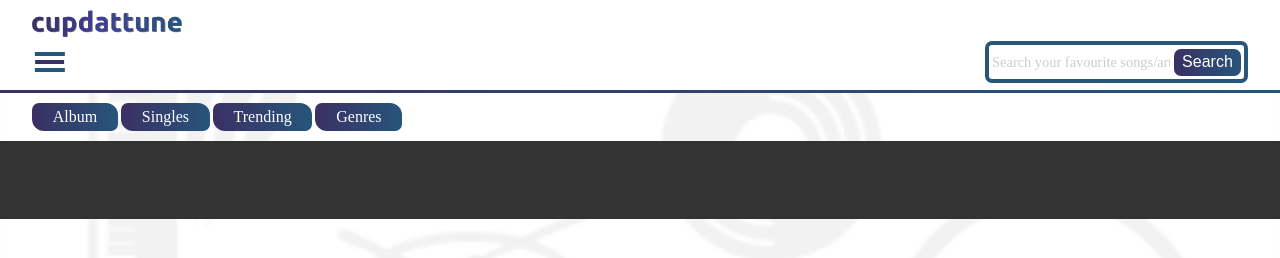
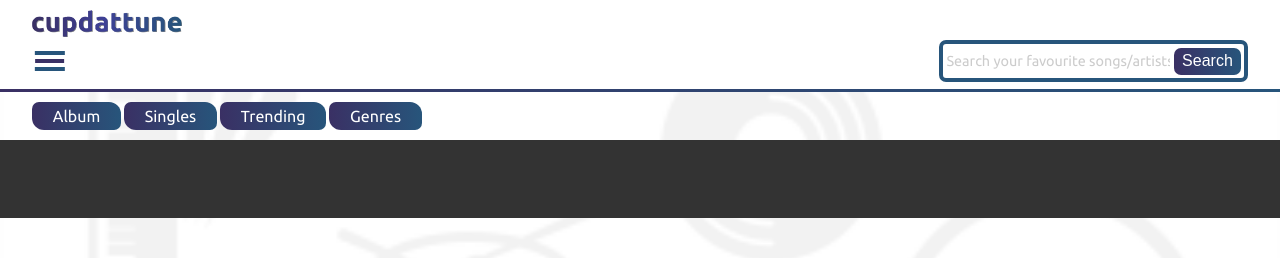
Before and after one commit to jossyboy2580/cupdattuneweb, a plain HTML site: page index.html in a window 1280 px wide. Drawn offline with Linux system fonts and the light colour scheme.

Commit message:
i added the url for ubuntu google fonts

```diff
--- a/assets/css/main.css
+++ b/assets/css/main.css
@@ -1,3 +1,4 @@
+@import url('https://fonts.googleapis.com/css2?family=Ubuntu:ital,wght@0,300;0,400;0,700;1,300&display=swap');
 *,
 *::after,
 *::before {
```
